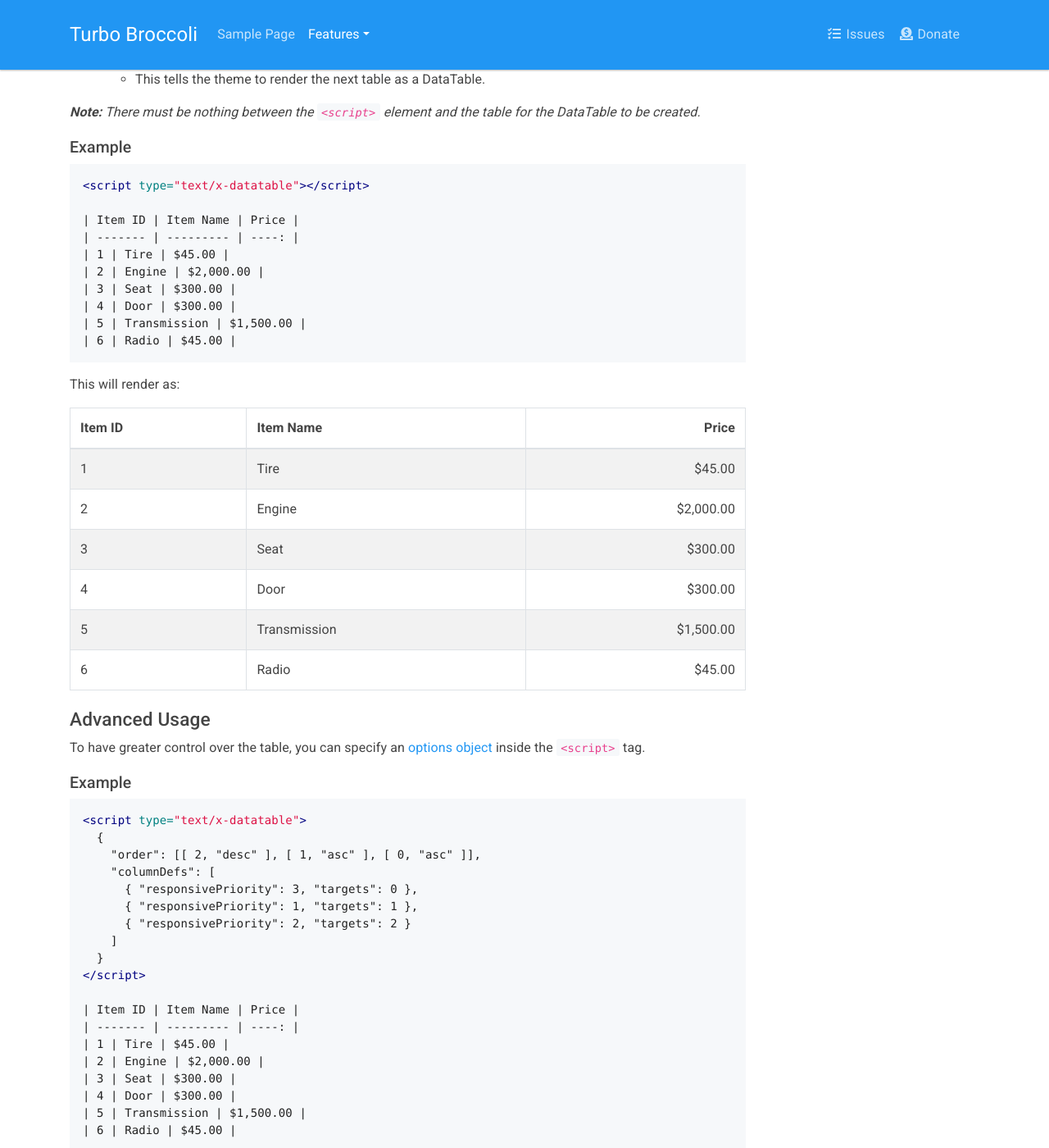
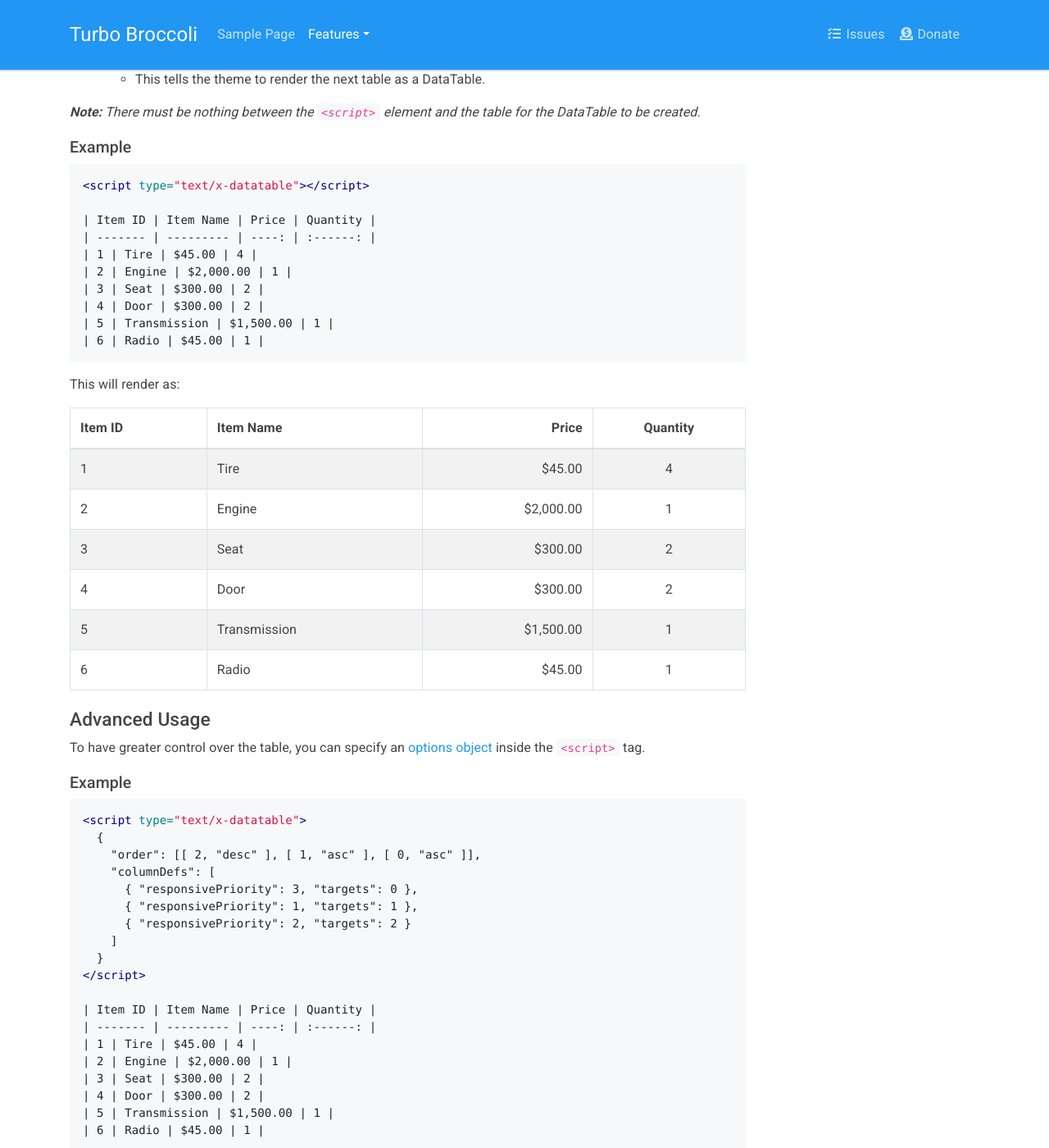
Before and after one commit to aensley/turbo-broccoli, a Jekyll site: the page built from _pages/DataTables.md, in a window 1280 px wide and 1400 px high, scrolled down 898 px. Shown: the whole window at 82% size. Built offline with Jekyll 4.4.1, drawn with Linux system fonts in a browser that asks for light colours; nearby versions of some CDN libraries.

Commit message:
Update DataTables.md

````diff
--- a/_pages/DataTables.md
+++ b/_pages/DataTables.md
@@ -51,28 +51,28 @@ _**Note:** There must be nothing between the `<script>` element and the table fo
 ```markdown
 <script type="text/x-datatable"></script>
 
-| Item ID | Item Name | Price |
-| ------- | --------- | ----: |
-| 1 | Tire | $45.00 |
-| 2 | Engine | $2,000.00 |
-| 3 | Seat | $300.00 |
-| 4 | Door | $300.00 |
-| 5 | Transmission | $1,500.00 |
-| 6 | Radio | $45.00 |
+| Item ID | Item Name | Price | Quantity |
+| ------- | --------- | ----: | :------: |
+| 1 | Tire | $45.00 | 4 |
+| 2 | Engine | $2,000.00 | 1 |
+| 3 | Seat | $300.00 | 2 |
+| 4 | Door | $300.00 | 2 |
+| 5 | Transmission | $1,500.00 | 1 |
+| 6 | Radio | $45.00 | 1 |
 ```
 
 This will render as:
 
 <script type="text/x-datatable"></script>
 
-| Item ID | Item Name | Price |
-| ------- | --------- | ----: |
-| 1 | Tire | $45.00 |
-| 2 | Engine | $2,000.00 |
-| 3 | Seat | $300.00 |
-| 4 | Door | $300.00 |
-| 5 | Transmission | $1,500.00 |
-| 6 | Radio | $45.00 |
+| Item ID | Item Name | Price | Quantity |
+| ------- | --------- | ----: | :------: |
+| 1 | Tire | $45.00 | 4 |
+| 2 | Engine | $2,000.00 | 1 |
+| 3 | Seat | $300.00 | 2 |
+| 4 | Door | $300.00 | 2 |
+| 5 | Transmission | $1,500.00 | 1 |
+| 6 | Radio | $45.00 | 1 |
 
 
 ### Advanced Usage
@@ -95,14 +95,14 @@ To have greater control over the table, you can specify an [options object](http
   }
 </script>
 
-| Item ID | Item Name | Price |
-| ------- | --------- | ----: |
-| 1 | Tire | $45.00 |
-| 2 | Engine | $2,000.00 |
-| 3 | Seat | $300.00 |
-| 4 | Door | $300.00 |
-| 5 | Transmission | $1,500.00 |
-| 6 | Radio | $45.00 |
+| Item ID | Item Name | Price | Quantity |
+| ------- | --------- | ----: | :------: |
+| 1 | Tire | $45.00 | 4 |
+| 2 | Engine | $2,000.00 | 1 |
+| 3 | Seat | $300.00 | 2 |
+| 4 | Door | $300.00 | 2 |
+| 5 | Transmission | $1,500.00 | 1 |
+| 6 | Radio | $45.00 | 1 |
 
 ```
 
@@ -117,11 +117,11 @@ This will render as:
   ]
 }</script>
 
-| Item ID | Item Name | Price |
-| ------- | --------- | ----: |
-| 1 | Tire | $45.00 |
-| 2 | Engine | $2,000.00 |
-| 3 | Seat | $300.00 |
-| 4 | Door | $300.00 |
-| 5 | Transmission | $1,500.00 |
-| 6 | Radio | $45.00 |
+| Item ID | Item Name | Price | Quantity |
+| ------- | --------- | ----: | :------: |
+| 1 | Tire | $45.00 | 4 |
+| 2 | Engine | $2,000.00 | 1 |
+| 3 | Seat | $300.00 | 2 |
+| 4 | Door | $300.00 | 2 |
+| 5 | Transmission | $1,500.00 | 1 |
+| 6 | Radio | $45.00 | 1 |
````
